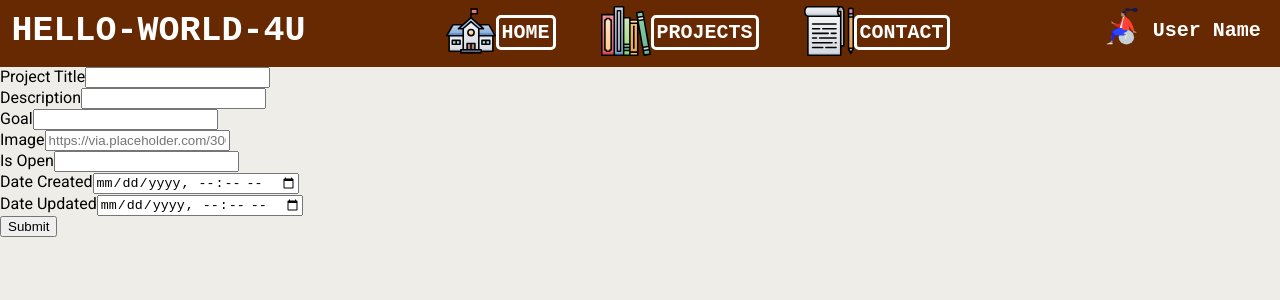
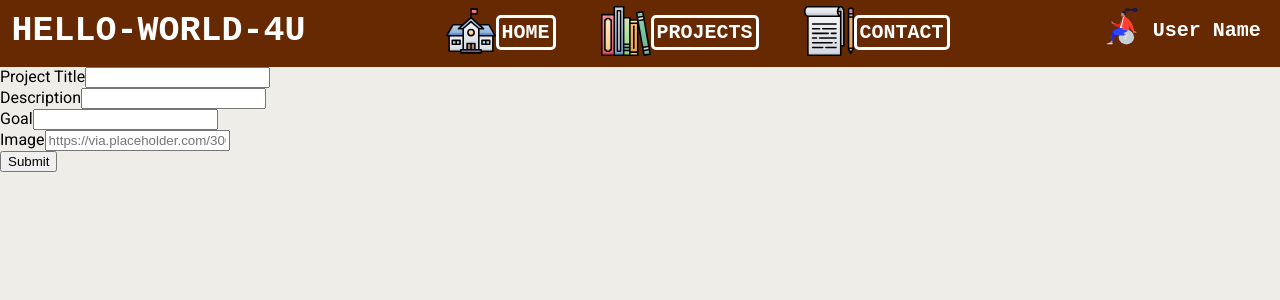
Before and after one commit to vivianintech/react-crowdfunding, a React (Create React App) app: page /project/create in a window 1280 px wide. Shown: the top 300 px of the page. Built offline with nearby package versions, Linux system fonts and the light colour scheme; a web font is replaced by a local one.

Commit message:
Update NewProjectForm.jsx

```diff
--- a/src/components/NewProjectForm/NewProjectForm.jsx
+++ b/src/components/NewProjectForm/NewProjectForm.jsx
@@ -6,10 +6,7 @@ function NewProjectForm() {
         title: "",
         description: "description",
         goal: 0,
-        image:"",
-        is_open:true,
-        date_created:"",
-        date_updated:""
+        image:""
     });
     const history = useHistory();
     const handleProjectChange = (e) => {
@@ -36,7 +33,7 @@ function NewProjectForm() {
 
     const handleProjectSubmit = (e) => {
         e.preventDefault();
-        if(projectData.title&&projectData.description&&projectData.goal&&projectData.image&&projectData.is_open&&projectData.date_created&&projectData.date_updated) {
+        if(projectData.title&&projectData.description&&projectData.goal&&projectData.image) {
             postProjectData().then((response) => {
                 console.log(response);
             });
@@ -61,18 +58,7 @@ function NewProjectForm() {
                 <label htmlFor="image">Image</label>
                 <input type="url" placeholder="https://via.placeholder.com/300.jpg" onChange={handleProjectChange}/>
             </div>
-            <div>
-                <label htmlFor="is_open">Is Open</label>
-                <input type="boolean" onChange={handleProjectChange}/>
-            </div>
-            <div>
-                <label htmlFor="date_created">Date Created</label>
-                <input type="datetime-local" onChange={handleProjectChange}/>
-            </div>
-            <div>
-                <label htmlFor="date_updated">Date Updated</label>
-                <input type="datetime-local" onChange={handleProjectChange}/>
-            </div>
+
             <button type="submit" onClick={handleProjectSubmit}>Submit</button>
         </form>
     );
```
